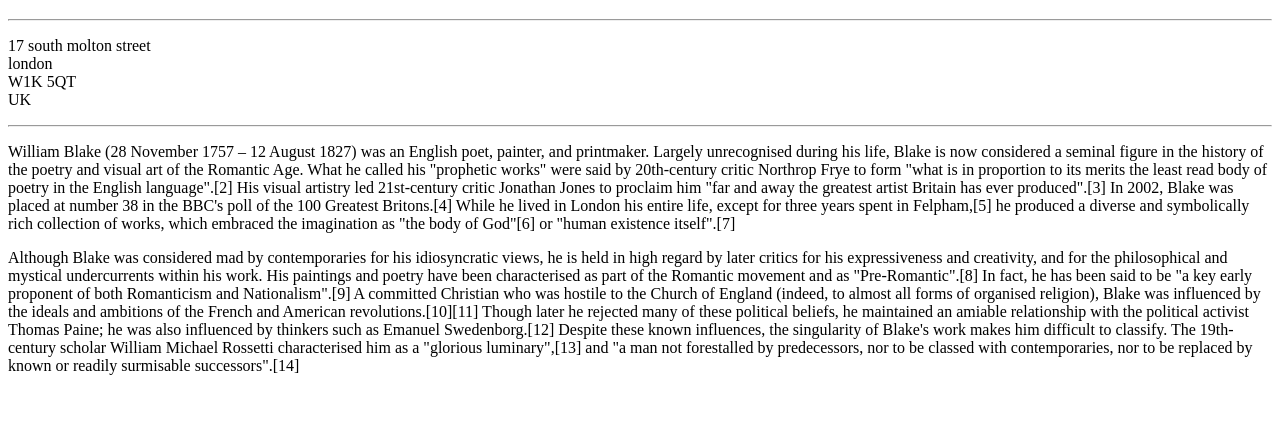
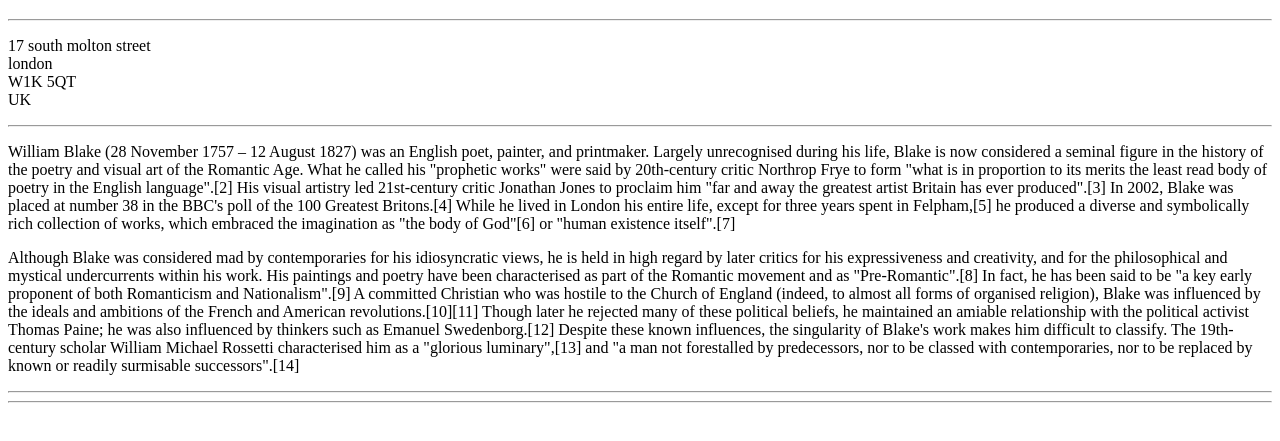
Before and after one commit to Sagarmaity/web-development-course, a plain HTML site: page 04-br and hr tag/index.html in a window 1280 px wide. Shown: the part 61-502 px from the top of the page. Drawn offline with Linux system fonts and the light colour scheme.

Commit message:
Update index.html

```diff
--- a/04-br and hr tag/index.html
+++ b/04-br and hr tag/index.html
@@ -4,10 +4,12 @@
 <head>
     <meta charset="UTF-8">
     <meta name="viewport" content="width=device-width, initial-scale=1.0">
-    <title>br and hr tag</title>
+    <title>br and hr tag and comment</title>
 </head>
 
 <body>
+     <!-- this is comment .this do not show in web page -->
+    <!-- comment use for coder to understand the code -->
     <h1>William Blake</h1>
     <hr>
     <p>17 south molton street
@@ -25,6 +27,8 @@
         England (indeed, to almost all forms of organised religion), Blake was influenced by the ideals and ambitions of the French and American revolutions.[10][11] Though later he rejected many of these political beliefs, he maintained an amiable relationship
         with the political activist Thomas Paine; he was also influenced by thinkers such as Emanuel Swedenborg.[12] Despite these known influences, the singularity of Blake's work makes him difficult to classify. The 19th-century scholar William Michael
         Rossetti characterised him as a "glorious luminary",[13] and "a man not forestalled by predecessors, nor to be classed with contemporaries, nor to be replaced by known or readily surmisable successors".[14] </p>
+    <hr />
+    <hr />
 </body>
 
 </html>
```
